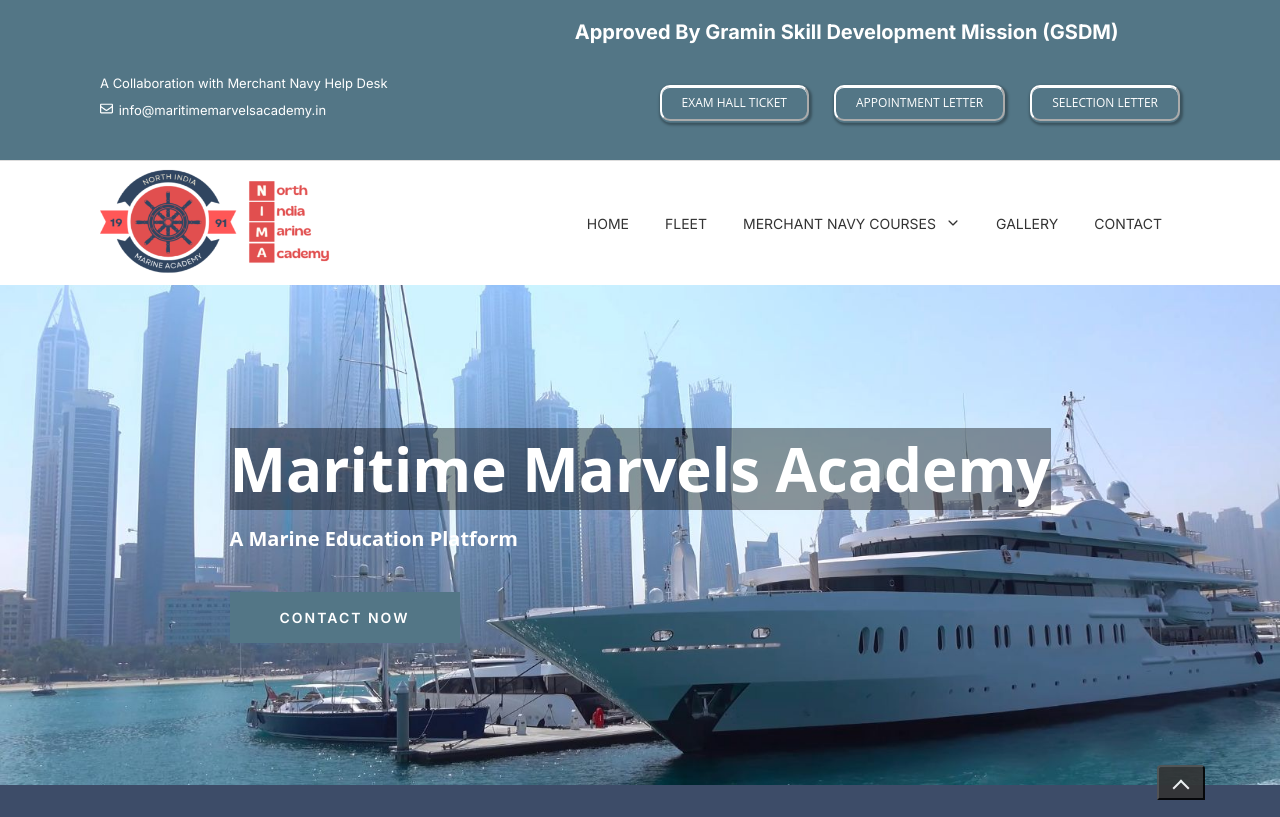
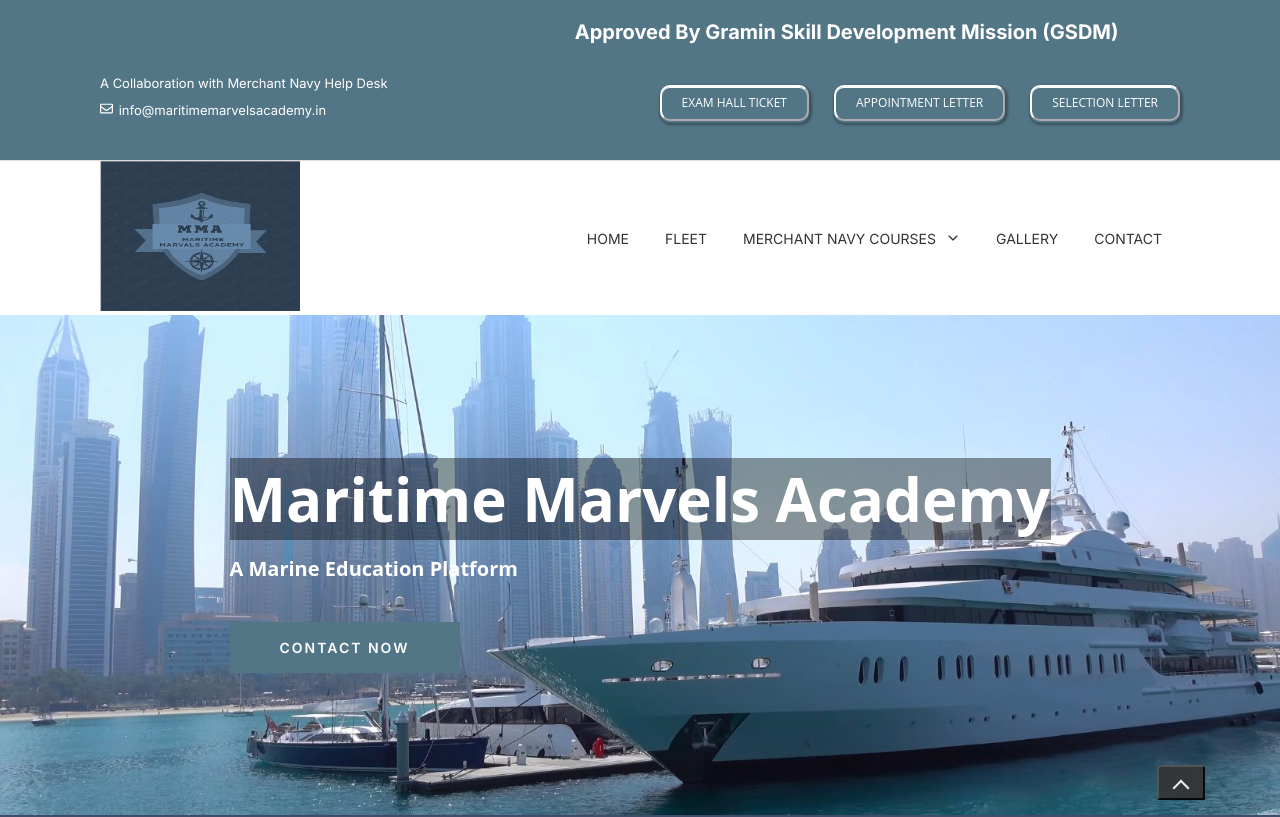
Before and after one commit to wbpirates/new_website, a Next.js app: page / in a window 1280 px wide. Shown: the top 817 px of the page. Built offline with nearby package versions, Linux system fonts and the light colour scheme.

Commit message:
Logo changed

```diff
--- a/componets/Navbar/Navbar.js
+++ b/componets/Navbar/Navbar.js
@@ -1,7 +1,7 @@
 "use client"
 import React, { useEffect, useState } from 'react';
 import "./Navbar.css"
-import logo from "../../public/Navbar/icon.png"
+import logo from "../../public/Navbar/logo.png"
 import Image from "next/image";
 import { FaRegEnvelope } from "react-icons/fa";
 import Link from 'next/link'
@@ -48,8 +48,8 @@
             className='logo-main'
             src={logo}
             alt="go top"
-            width={240}
-            height={120}
+            width={200}
+            height={150}
             onClick={() => window.location.reload()}
             style={{ cursor: 'pointer' }}
           />
```
Also changed, not shown: public/Navbar/logo.png (added).
